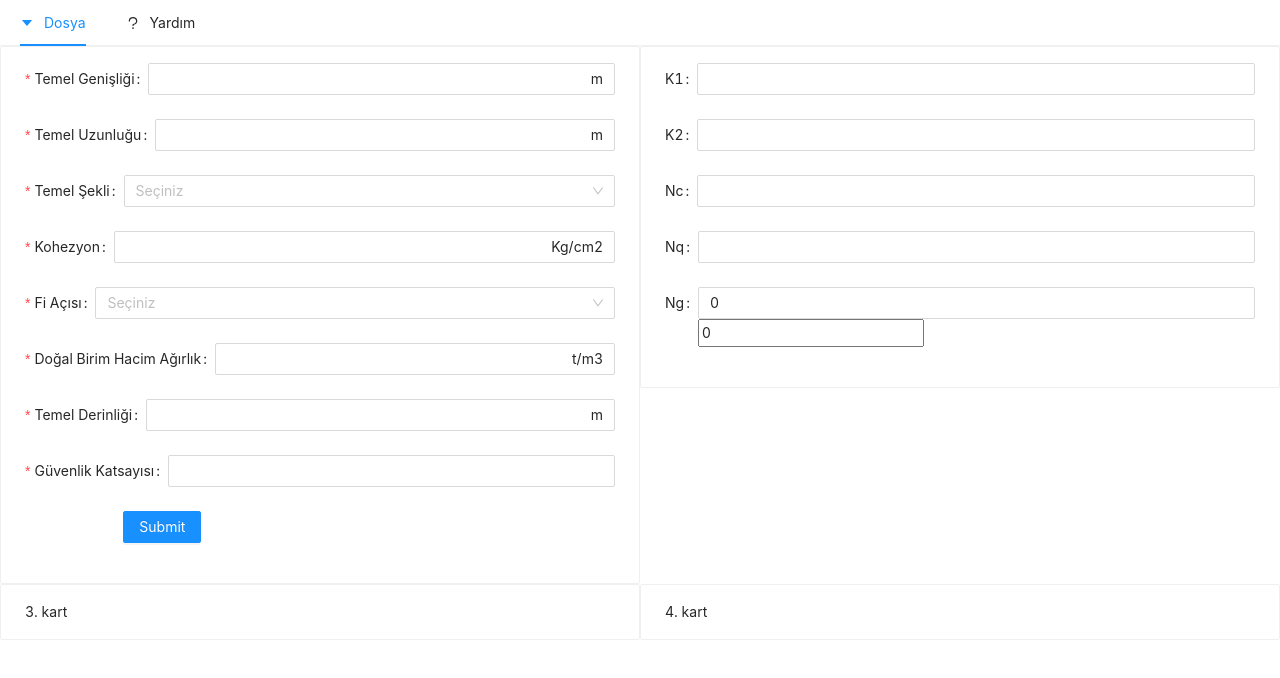
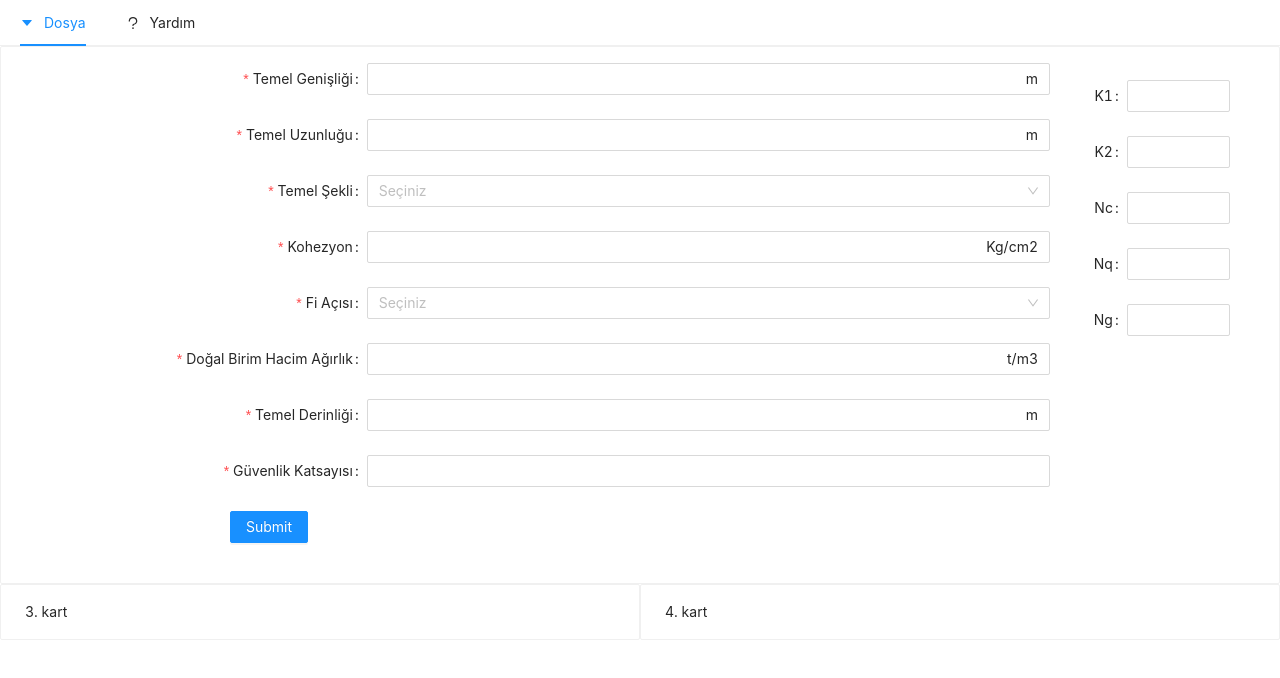
Before and after one commit to melihs/soil-mech, a React (Create React App) app: page / in a window 1280 px wide. Shown: the top 678 px of the page. Built offline with nearby package versions, Linux system fonts and the light colour scheme.

Commit message:
Update fi angle and basic type

```diff
--- a/package.json
+++ b/package.json
@@ -7,7 +7,7 @@
     "@testing-library/jest-dom": "^4.2.4",
     "@testing-library/react": "^9.5.0",
     "@testing-library/user-event": "^7.2.1",
-    "antd": "^4.6.4",
+    "antd": "^4.6.5",
     "eslint-plugin-react": "^7.20.6",
     "react": "^16.13.1",
     "react-dom": "^16.13.1",
@@ -17,7 +17,9 @@
     "start": "react-scripts start",
     "build": "react-scripts build",
     "test": "react-scripts test",
-    "eject": "react-scripts eject"
+    "eject": "react-scripts eject",
+    "fix-code": "prettier-eslint --write 'source/**/*.{js,jsx}' ",
+    "fix-styles": "prettier-stylelint --write 'source/**/*.{css,scss}'"
   },
   "eslintConfig": {
     "extends": "react-app"
--- a/src/components/FormPanel.js
+++ b/src/components/FormPanel.js
@@ -1,4 +1,4 @@
-import React, { useState }  from 'react';
+import React from 'react';
 import { Form, Row, Input, Select, Button, Col, Card } from 'antd';
 
 const layout = {
@@ -58,29 +58,76 @@ let ng = [
 
 export default function FormPanel() {
 
-	const [ fiAngle, setFiAngle ] = useState(0);
+	const [ form ] = Form.useForm();
 
+	const onFiAngleChange = ( value ) => {
+		form.setFieldsValue( {
+			'nc': nc[ value ],
+			'nq': nq[ value ],
+			'ng': ng[ value ],
+		} );
+	}
 
-	// const [ form ] = Form.useForm();
+	const onBasicTypeChange = ( value ) => {
+		// eslint-disable-next-line default-case
 
-	// const onFiAngleChange = ( value ) => {
-	// 	form.setFieldsValue( {
-	// 		'nc': nc[ value ],
-	// 		'nq': nq[ value ],
-	// 		'ng': ng[ value ],
-	// 	} );
+		let basicWidth = parseInt(form.getFieldValue('basicWidth'));
+		let basicLength = parseInt(form.getFieldValue('basicLength'));
+
+		switch (value) {
+			case '1':
+				form.setFieldsValue({
+					'k1': 1,
+					'k2': 1.5,
+				});
+				break;
+				case '2':
+				form.setFieldsValue({
+					'k1': 1.3,
+					'k2': 0.4,
+				});
+				break;
+				case '3':
+				form.setFieldsValue({
+					'k1': 1.3,
+					'k2': 0.3,
+				});
+				break;
+			case '4':
+				// if ( typeof basicWidth == 'undefined' || basicWidth = '') {
+				//
 				// }
+				form.setFieldsValue({
+					'k1': (0.2 * basicWidth  / basicLength + 1),
+					'k2': ((0.5) - ((0.1) * basicWidth / basicLength))
+				});
+				break;
+			default:
+				form.setFieldsValue({
+					'k1': 1,
+					'k2': 1
+				});
+				break;
+		}
+	}
 
 	return (
 		<Row>
-			<Col span={ 12 }>
+			<Col span={ 24 }>
 				<Card type="inner">
+					<Form
+						{ ...layout }
+						name="basic"
+						form={ form }
+					>
+						<Row>
+							<Col span={ 20 }>
 								<Form.Item
 									label="Temel Genişliği"
 									name="basicWidth"
 									rules={ [ { required: true, message: 'Lütfen temel genişliğini girin' } ] }
 								>
-						<Input suffix="m"/>
+									<Input suffix="m" />
 								</Form.Item>
 
 								<Form.Item
@@ -94,12 +141,19 @@ export default function FormPanel() {
 								<Form.Item
 									label="Temel Şekli"
 									name="basicType"
-						rules={ [ { required: true, message: 'Lütfen temel seçimi yapın' } ] }
+									rules={ [
+										{
+											required: true,
+											message: 'Lütfen temel seçimi yapın'
+										}
+									] }
+									dependencies={['basicWidth', 'basicLength']}
 								>
 									<Select
 										showSearch
 										placeholder="Seçiniz"
 										optionFilterProp="children"
+										onChange={ onBasicTypeChange }
 									>
 										<Option value="1">Şerit Temel</Option>
 										<Option value="2">Kare Temel</Option>
@@ -125,7 +179,7 @@ export default function FormPanel() {
 										showSearch
 										placeholder="Seçiniz"
 										optionFilterProp="children"
-							onChange={ (fiAngle) => { setFiAngle(fiAngle) } }
+										onChange={ onFiAngleChange }
 									>
 										{ fiOptions }
 									</Select>
@@ -154,19 +208,11 @@ export default function FormPanel() {
 								>
 									<Input/>
 								</Form.Item>
-
-					<Form.Item { ...tailLayout }>
-						<Button type="primary" htmlType="submit">
-							Submit
-						</Button>
-					</Form.Item>
-				</Card>
 							</Col>
-
-			<Col span={ 12 }>
-				<Card type="inner">
+							<Col span={ 4 }>
+								<Card type="inner" style={ { borderColor: "transparent" } }>
 									<Form.Item
-						label="K1 "
+										label="K1"
 										name="k1"
 									>
 										<Input/>
@@ -181,25 +227,36 @@ export default function FormPanel() {
 										label="Nc"
 										name="nc"
 									>
-						<Input value={nc[ fiAngle ]}/>
+										<Input/>
 									</Form.Item>
 
 									<Form.Item
 										label="Nq"
 										name="nq"
 									>
-						<Input value={nq[ fiAngle ]}/>
+										<Input/>
 									</Form.Item>
 
 									<Form.Item
 										label="Ng"
 										name="ng"
 									>
-						<Input value={ng[ fiAngle ]}/>
-						<input value={fiAngle}/>
+										<Input/>
 									</Form.Item>
 								</Card>
 							</Col>
 						</Row>
+						<Form.Item { ...tailLayout }>
+							<Button type="primary" htmlType="submit">
+								Submit
+							</Button>
+						</Form.Item>
+
+					</Form>
+				</Card>
+			</Col>
+
+
+		</Row>
 	)
 }
```
Also changed, not shown: 1 other file (tests, documents, lock files or other folders). Lines whose indentation alone changed are shown as unchanged.
